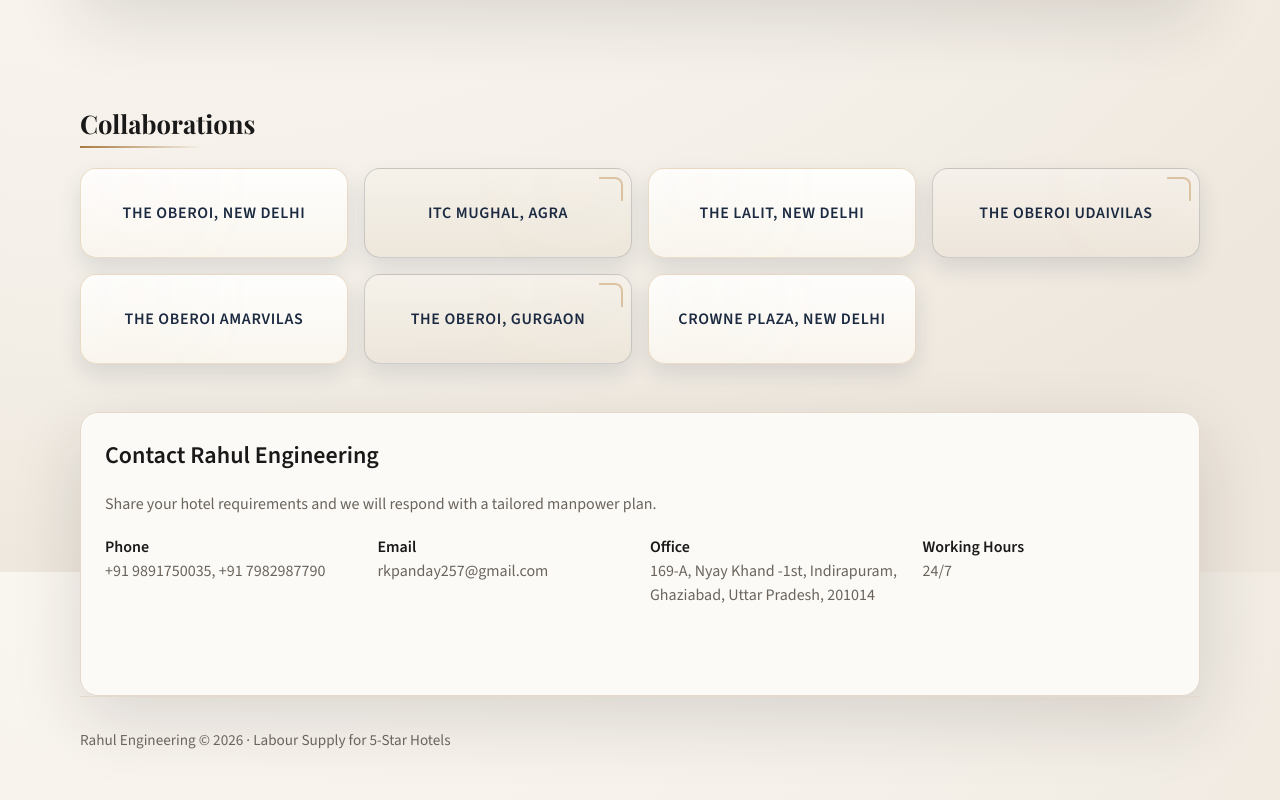
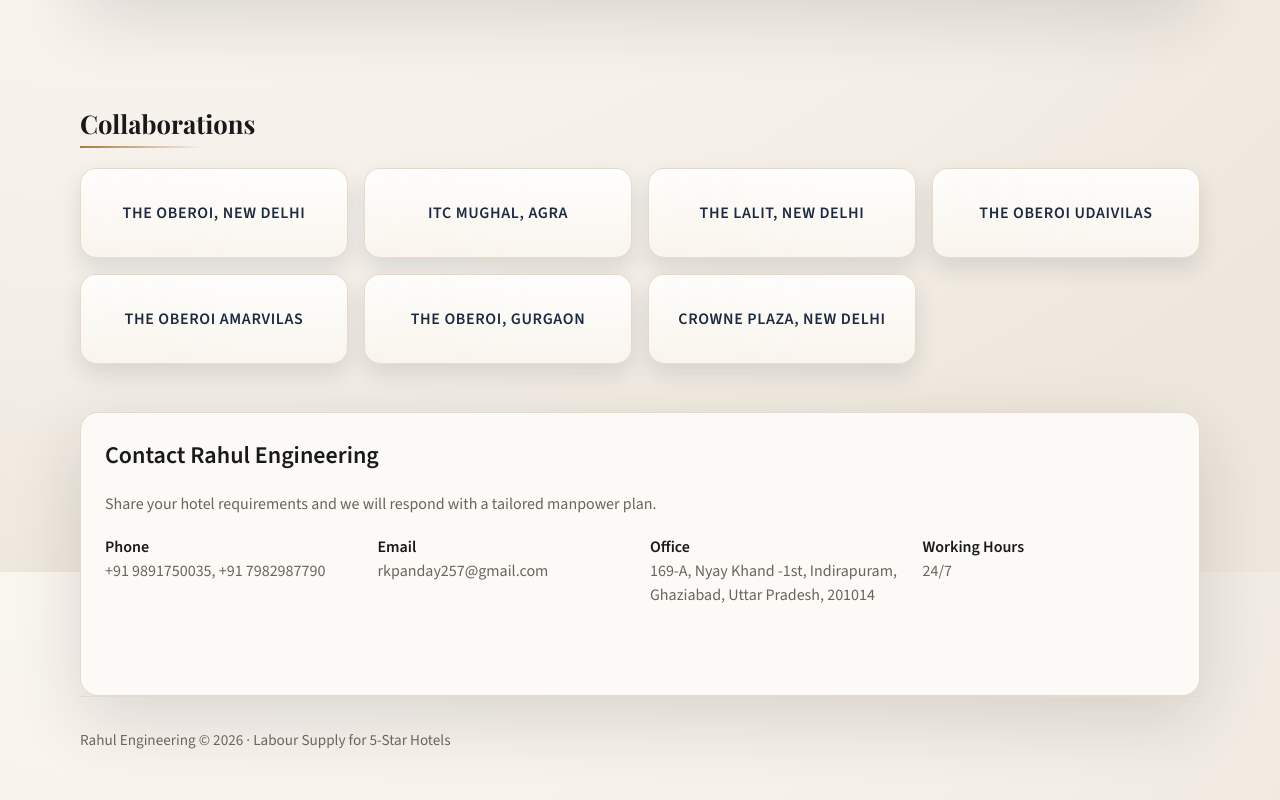
Before and after one commit to rahullpandey/rahul-engineering, a Next.js app: page / in a window 1280 px wide. Shown: the part 1828-2628 px from the top of the page. Built offline with nearby package versions, Linux system fonts and the light colour scheme; no server answers; the database is empty.

Commit message:
Make collaboration tiles uniform

```diff
--- a/app/globals.css
+++ b/app/globals.css
@@ -296,25 +296,6 @@ textarea {
   overflow: hidden;
 }
 
-.logo-tile:nth-child(even) {
-  background:
-    linear-gradient(180deg, rgba(245, 241, 234, 0.95), rgba(236, 229, 218, 0.95)),
-    radial-gradient(circle at 80% 20%, rgba(200, 160, 110, 0.18), transparent 55%);
-  border-color: rgba(27, 42, 65, 0.18);
-}
-
-.logo-tile:nth-child(even)::before {
-  content: "";
-  position: absolute;
-  top: 8px;
-  right: 8px;
-  width: 22px;
-  height: 22px;
-  border-top: 2px solid rgba(200, 160, 110, 0.7);
-  border-right: 2px solid rgba(200, 160, 110, 0.7);
-  border-radius: 0 8px 0 0;
-  opacity: 0.8;
-}
 
 .logo-tile:hover {
   transform: translateY(-2px);
```
